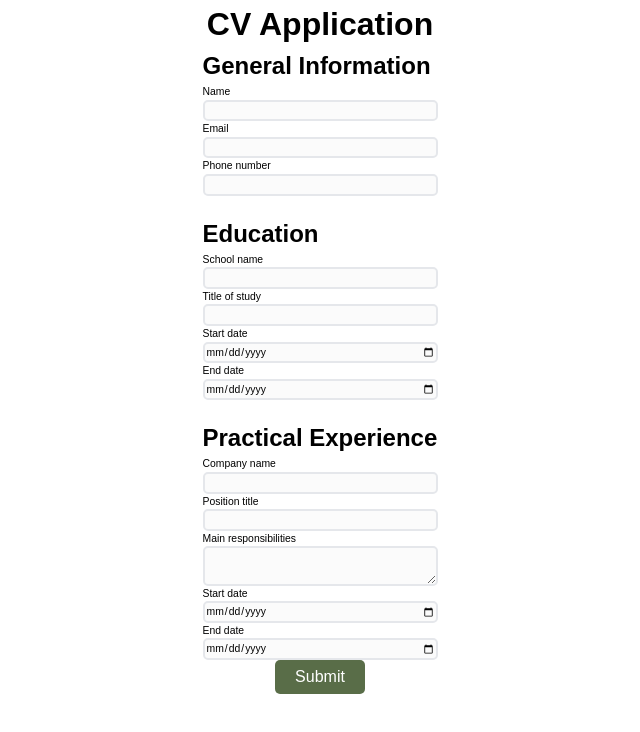
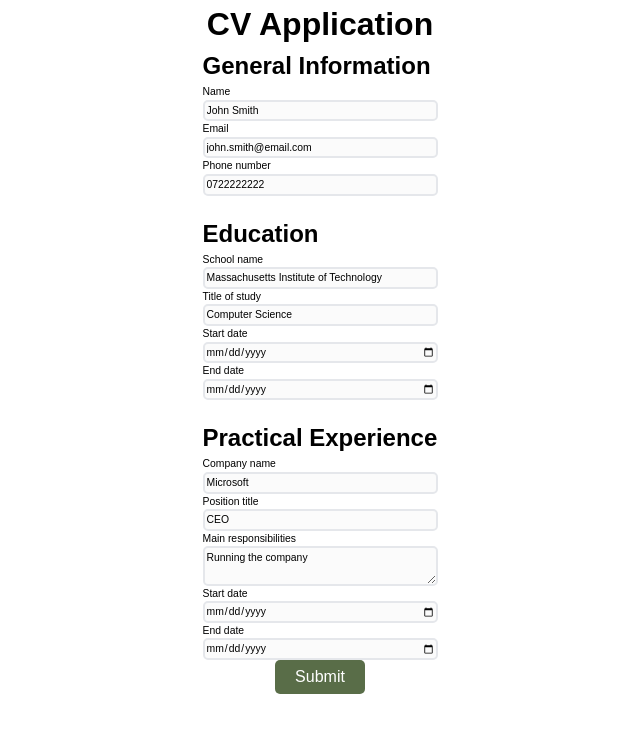
Before and after one commit to alexc2029/cv-application, a React (Vite) app: page / in a window 1280 px wide. Shown: the top 732 px of the page, without its empty margins (320-960 px from the left). Built offline with nearby package versions, Linux system fonts and the light colour scheme.

Commit message:
feat: pass form data up to parent
Modify button attributes depending on submit state.
Pass submit handler to CvForm. Pass form data to that handler
from CvForm.
Add default input values for easier testing. Remove readOnly
attributes.
Add state for form data (currently unused).

```diff
--- a/src/App.jsx
+++ b/src/App.jsx
@@ -4,18 +4,45 @@ import { useState } from "react";
 
 function App() {
 	const [isFormSubmitted, setIsFormSubmitted] = useState(false);
-	const handleSubmit = () => {
+	const [generalInformation, setGeneralInformation] = useState({
+		name: "",
+		email: "",
+		phoneNumber: "",
+	});
+	const [education, setEducation] = useState({
+		schoolName: "",
+		titleOfStudy: "",
+		startDate: "",
+		endDate: "",
+	});
+	const [practicalExperience, setPracticalExperience] = useState({
+		companyName: "",
+		positionTitle: "",
+		mainResponsibilities: "",
+		startDate: "",
+		endDate: "",
+	});
+	const toggleSubmit = () => {
 		setIsFormSubmitted(!isFormSubmitted);
+	};
+	const handleFinalSubmit = (formDataObject) => {
+		console.log(formDataObject);
 	};
 	return (
 		<>
 			<main>
 				<h1>CV Application</h1>
 				<CvForm
-					handleSubmit={handleSubmit}
-					isSubmitted={isFormSubmitted}
+					onSubmit={handleFinalSubmit}
+					setGeneralInformation={setGeneralInformation}
+					setEducation={setEducation}
+					setPracticalExperience={setPracticalExperience}
 				/>
-				<button onClick={handleSubmit}>
+				<button
+					type={isFormSubmitted ? "button" : "submit"}
+					form={isFormSubmitted ? "" : "cv-form"}
+					onClick={toggleSubmit}
+				>
 					{isFormSubmitted ? "Edit" : "Submit"}
 				</button>
 			</main>
--- a/src/components/CvForm.jsx
+++ b/src/components/CvForm.jsx
@@ -2,12 +2,23 @@ import { General } from "./General";
 import { Education } from "./Education";
 import { PracticalExperience } from "./PracticalExperience";
 
-export function CvForm({ handleSubmit, isSubmitted }) {
+export function CvForm({
+	onSubmit,
+	setGeneralInformation,
+	setEducation,
+	setPracticalExperience,
+}) {
+	const handleSubmit = (e) => {
+		e.preventDefault();
+		console.log("hey");
+		const data = Object.fromEntries(new FormData(e.target));
+		onSubmit(data);
+	};
 	return (
-		<form action="">
-			<General isSubmitted={isSubmitted} />
-			<Education isSubmitted={isSubmitted} />
-			<PracticalExperience isSubmitted={isSubmitted} />
+		<form id="cv-form" onSubmit={handleSubmit} action="">
+			<General />
+			<Education />
+			<PracticalExperience />
 		</form>
 	);
 }
--- a/src/components/Education.jsx
+++ b/src/components/Education.jsx
@@ -1,4 +1,4 @@
-export function Education({ isSubmitted }) {
+export function Education({}) {
 	return (
 		<section>
 			<h2>Education</h2>
@@ -8,7 +8,7 @@ export function Education({ isSubmitted }) {
 					type="text"
 					id="school-name"
 					name="school-name"
-					readOnly={isSubmitted}
+					defaultValue="Massachusetts Institute of Technology"
 				/>
 			</div>
 			<div>
@@ -17,7 +17,7 @@ export function Education({ isSubmitted }) {
 					type="text"
 					id="title-of-study"
 					name="title-of-study"
-					readOnly={isSubmitted}
+					defaultValue="Computer Science"
 				/>
 			</div>
 			<div>
@@ -26,17 +26,11 @@ export function Education({ isSubmitted }) {
 					type="date"
 					id="study-start-date"
 					name="study-start-date"
-					readOnly={isSubmitted}
 				/>
 			</div>
 			<div>
 				<label htmlFor="study-end-date">End date</label>
-				<input
-					type="date"
-					id="study-end-date"
-					name="study-end-date"
-					readOnly={isSubmitted}
-				/>
+				<input type="date" id="study-end-date" name="study-end-date" />
 			</div>
 		</section>
 	);
--- a/src/components/General.jsx
+++ b/src/components/General.jsx
@@ -1,4 +1,4 @@
-export function General({ isSubmitted }) {
+export function General({}) {
 	return (
 		<section>
 			<h2>General Information</h2>
@@ -8,7 +8,7 @@ export function General({ isSubmitted }) {
 					type="text"
 					id="name"
 					name="name"
-					readOnly={isSubmitted}
+					defaultValue="John Smith"
 				/>
 			</div>
 			<div>
@@ -17,7 +17,7 @@ export function General({ isSubmitted }) {
 					type="email"
 					id="email"
 					name="email"
-					readOnly={isSubmitted}
+					defaultValue="john.smith@email.com"
 				/>
 			</div>
 			<div>
@@ -26,7 +26,7 @@ export function General({ isSubmitted }) {
 					type="tel"
 					id="phone-number"
 					name="phone-number"
-					readOnly={isSubmitted}
+					defaultValue="0722222222"
 				/>
 			</div>
 		</section>
--- a/src/components/PracticalExperience.jsx
+++ b/src/components/PracticalExperience.jsx
@@ -1,4 +1,4 @@
-export function PracticalExperience({ isSubmitted }) {
+export function PracticalExperience({}) {
 	return (
 		<section>
 			<h2>Practical Experience</h2>
@@ -8,7 +8,7 @@ export function PracticalExperience({ isSubmitted }) {
 					type="text"
 					id="company-name"
 					name="company-name"
-					readOnly={isSubmitted}
+					defaultValue="Microsoft"
 				/>
 			</div>
 			<div>
@@ -17,7 +17,7 @@ export function PracticalExperience({ isSubmitted }) {
 					type="text"
 					id="position-title"
 					name="position-title"
-					readOnly={isSubmitted}
+					defaultValue="CEO"
 				/>
 			</div>
 			<div>
@@ -27,26 +27,16 @@ export function PracticalExperience({ isSubmitted }) {
 				<textarea
 					id="main-responsibilities"
 					name="main-responsibilities"
-					readOnly={isSubmitted}
+					defaultValue="Running the company"
 				></textarea>
 			</div>
 			<div>
 				<label htmlFor="start-date">Start date</label>
-				<input
-					type="date"
-					id="start-date"
-					name="start-date"
-					readOnly={isSubmitted}
-				/>
+				<input type="date" id="start-date" name="start-date" />
 			</div>
 			<div>
 				<label htmlFor="end-date">End date</label>
-				<input
-					type="date"
-					id="end-date"
-					name="end-date"
-					readOnly={isSubmitted}
-				/>
+				<input type="date" id="end-date" name="end-date" />
 			</div>
 		</section>
 	);
```
